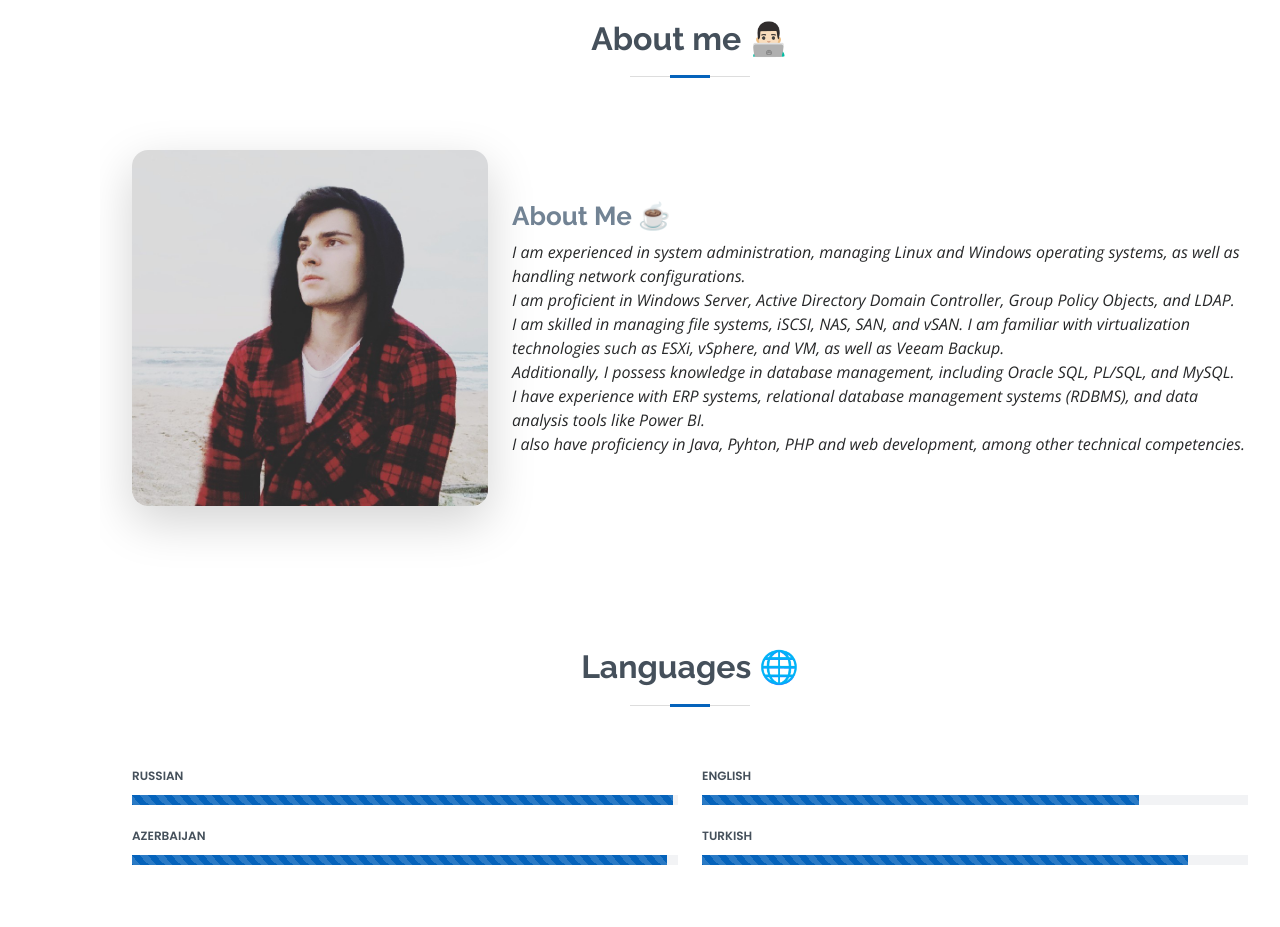
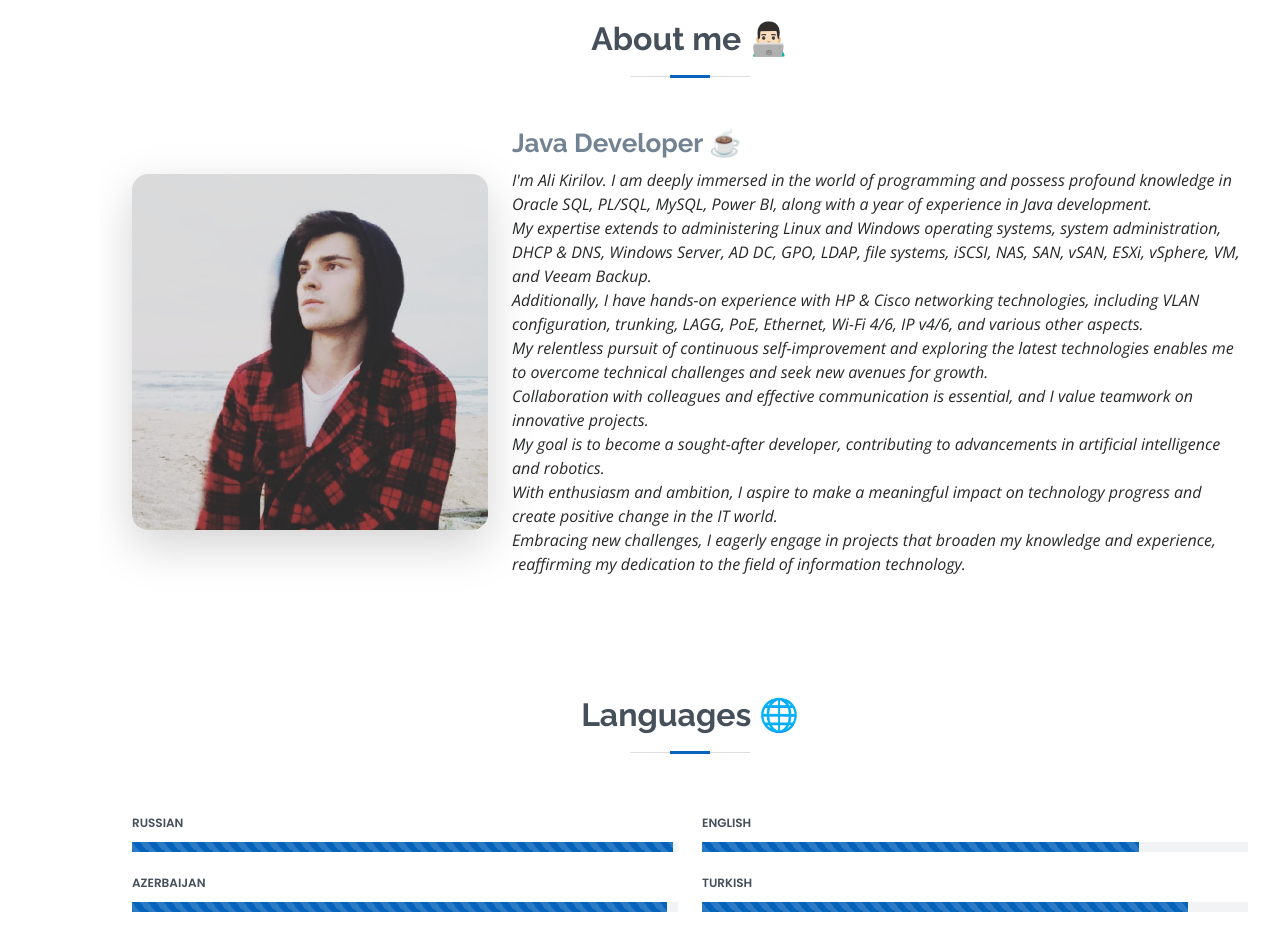
Before and after one commit to starkali/starkali.github.io, a plain HTML site: page index.html in a window 1280 px wide. Shown: the part 840-1767 px from the top of the page. Drawn offline with nearby package versions, Linux system fonts and the light colour scheme.

Commit message:
Update index.html

```diff
--- a/index.html
+++ b/index.html
@@ -75,14 +75,16 @@
                 <img src="assets/img/profile.jpg" class="img-fluid rounded-4"></div>
             </div>
             <div class="col-lg-8 pt-4 pt-lg-0 content">
-              <h3>About Me ☕</h3>
+              <h3>Java Developer ☕</h3>
             <p style="font-style: oblique;">
-              I am experienced in system administration, managing Linux and Windows operating systems, as well as handling network configurations.</br>
-              I am proficient in Windows Server, Active Directory Domain Controller, Group Policy Objects, and LDAP. </br>
-              I am skilled in managing file systems, iSCSI, NAS, SAN, and vSAN. I am familiar with virtualization technologies such as ESXi, vSphere, and VM, as well as Veeam Backup.</br>
-              Additionally, I possess knowledge in database management, including Oracle SQL, PL/SQL, and MySQL. </br>
-              I have experience with ERP systems, relational database management systems (RDBMS), and data analysis tools like Power BI. </br>
-              I also have proficiency in Java, Pyhton, PHP and web development, among other technical competencies.</br>
+              I'm Ali Kirilov. I am deeply immersed in the world of programming and possess profound knowledge in Oracle SQL, PL/SQL, MySQL, Power BI, along with a year of experience in Java development.<br>
+              My expertise extends to administering Linux and Windows operating systems, system administration, DHCP & DNS, Windows Server, AD DC, GPO, LDAP, file systems, iSCSI, NAS, SAN, vSAN, ESXi, vSphere, VM, and Veeam Backup. <br>
+              Additionally, I have hands-on experience with HP & Cisco networking technologies, including VLAN configuration, trunking, LAGG, PoE, Ethernet, Wi-Fi 4/6, IP v4/6, and various other aspects.<br>
+              My relentless pursuit of continuous self-improvement and exploring the latest technologies enables me to overcome technical challenges and seek new avenues for growth. <br>
+              Collaboration with colleagues and effective communication is essential, and I value teamwork on innovative projects. <br>
+              My goal is to become a sought-after developer, contributing to advancements in artificial intelligence and robotics.<br>
+              With enthusiasm and ambition, I aspire to make a meaningful impact on technology progress and create positive change in the IT world.<br>
+              Embracing new challenges, I eagerly engage in projects that broaden my knowledge and experience, reaffirming my dedication to the field of information technology.<br>
             </p>
           </div>
         </div>
```
